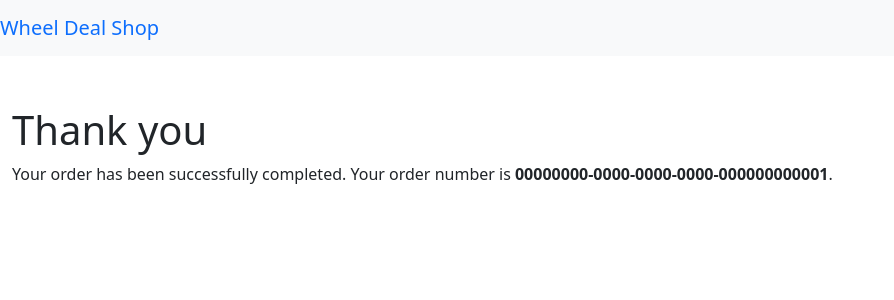
After one commit to thanderoy/Wheel-Deal-Shop, a Django app: template apps/templates/orders/order/created.html in a window 1280 px wide. The commit adds this page. Shown: the top 300 px of the page, without its empty margins (0-894 px from the left). Run offline with Django 4.2, Linux system fonts and the light colour scheme; the template is opened without the code that fills it: values that come from a table or form of the project are taken from there, others are empty; tables that the repository leaves empty hold one stand-in row (values such as "Sample post").

Commit message:
Add Orders templates.

```diff
--- a/apps/orders/models.py
+++ b/apps/orders/models.py
@@ -4,6 +4,7 @@ from apps.shop.models import Product
 
 
 class Order(BaseModel):
+    # TODO: Implelement Human-Readable random order numbers. Token-like?
     first_name = models.CharField(max_length=50)
     last_name = models.CharField(max_length=50)
     email = models.EmailField()
--- /dev/null
+++ b/apps/orders/urls.py
@@ -0,0 +1,9 @@
+from django.urls import path
+from . import views
+
+
+app_name = "orders"
+
+urlpatterns = [
+    path("create/", views.order_create, name="order_create"),
+]
--- a/apps/templates/cart/detail.html
+++ b/apps/templates/cart/detail.html
@@ -53,7 +53,7 @@
         </tbody>
     </table>
     <p>
-        <a href="{% url 'shop:product_list' %}">Continue Shopping</a>
-        <a href="#">Checkout</a>
+        <a href="{% url 'shop:product_list' %}" class="btn btn-primary">Continue Shopping</a>
+        <a href="{% url 'orders:order_create' %}" class="btn btn-primary">Checkout</a>
     </p>
 {% endblock content %}
--- /dev/null
+++ b/apps/templates/orders/order/created.html
@@ -0,0 +1,9 @@
+{% extends "shop/base.html" %}
+
+{% block title %}Thank you{% endblock title %}
+
+{% block content %}
+    <h1>Thank you</h1>
+    <p>Your order has been successfully completed. Your order number is
+    <strong>{{ order.id }}</strong>.</p>
+{% endblock content %}
--- a/apps/templates/shop/base.html
+++ b/apps/templates/shop/base.html
@@ -21,7 +21,7 @@
                         {{ total_items }} item {{ total_items|pluralize }},
                         $ {{ cart.get_total_price }}
                     </a>
-                {% else %}
+                {% elif not order %}
                     Your cart is empty.
                 {% endif %}
             {% endwith %}
--- a/apps/templates/shop/product/list.html
+++ b/apps/templates/shop/product/list.html
@@ -27,7 +27,7 @@
 
         <div class="row">
         {% for product in products %}
-            <div class="col-4 p-2" style="background-color:cadetblue;">
+            <div class="col-4 p-2 overflow-hidden" style="background-color:cadetblue;">
                 <a href="{{ product.get_absolute_url }}">
                     <img src="{% if product.image %} {{ product.image.url }} {% else %} {% static 'img/no_image.png' %} {% endif %}" alt="{{ product.name }} Image">
                 </a>
--- a/config/urls.py
+++ b/config/urls.py
@@ -22,7 +22,9 @@ from django.urls import include, path
 urlpatterns = [
     path("admin/", admin.site.urls),
     path("cart/", include("apps.cart.urls", namespace="cart")),
-    path("", include("apps.shop.urls", namespace="shop"))
+    path("", include("apps.shop.urls", namespace="shop")),
+    path("orders/", include("apps.orders.urls", namespace="orders"))
+
 ]
 
 if settings.DEBUG:
```
Also changed, not shown: apps/orders/views.py (+15 -2 lines), apps/templates/orders/order/create.html (added, +24 -0 lines).
